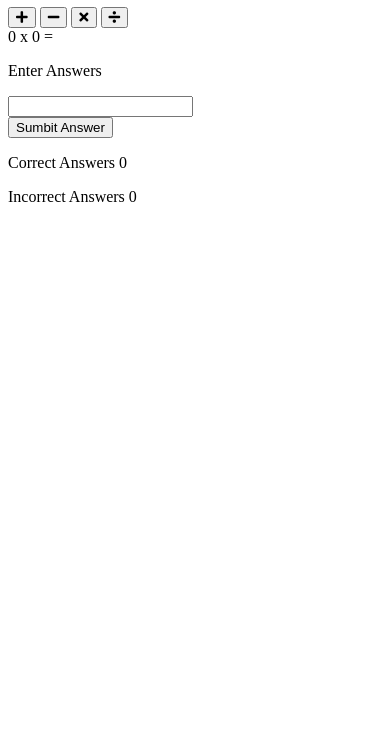
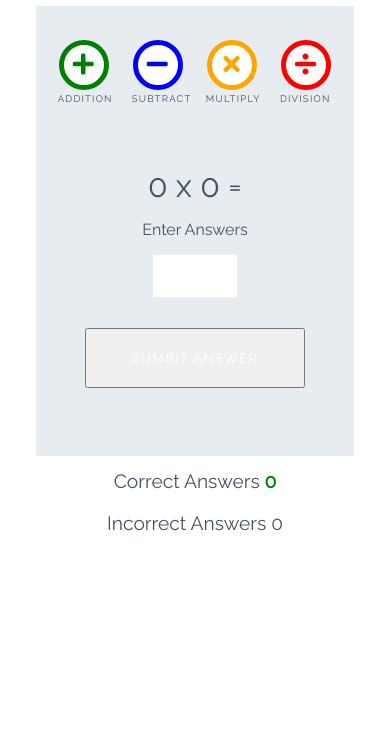
Before and after one commit to kayechasr/love-maths, a plain HTML site: page index.html in a window 390 px wide. Shown: the part 112-844 px from the top of the page. Drawn offline with Linux system fonts and the light colour scheme.

Commit message:
add styles for games

```diff
--- a/assets/css/style.css
+++ b/assets/css/style.css
@@ -0,0 +1,252 @@
+/* --------- Global style */
+
+body {
+    background-color: white;
+    font-family: "Raleway", sans-serif;
+    color: #445361;
+    text-align: center;
+}
+
+/* --------- Heading */
+
+.heading {
+    text-align: center;
+    font-size: 2.5rem;
+}
+
+.logo {
+    height: 40px;
+    padding-right: 5px;
+}
+
+/* --------- Game layout */
+
+.game-area {
+    background-color: #E6ECF0;
+    box-sizing: border-box;
+    width: 85%;
+    height: 65vh;
+    max-height: 450px;
+    max-width: 830px;
+    margin-left: auto;
+    margin-right: auto;
+    padding: 1%;
+}
+
+.question-area {
+    width: 50%;
+    font-size: 2rem;
+    margin: auto;
+    padding: 50px 0;
+}
+
+.question-area span {
+    padding: 0 15px;
+}
+
+.score-area {
+    margin: 5px auto;
+    width: 60%;
+    font-size: 1.2rem;
+}
+
+.controls-area {
+    width: 85%;
+    margin: 30px auto;
+}
+
+#score {
+    color: green;
+    font-weight: bold;
+}
+
+#incorrect {
+    color: red;
+    font-weight: bold;
+}
+
+.answer-message {
+    display: none;
+    font-size: 1rem;
+}
+
+#answer-box {
+    border: none;
+    color: #445361;
+    display: inline-block;
+    height: 40px;
+    width: 80px;
+    font-size: 1.2rem;
+}
+
+.scores {
+    display: inline-block;
+    padding: 25px;
+}
+
+/* --------- Buttons */
+
+.btn {
+    width: 220px;
+    height: 60px;
+    font-family: "Raleway", sans-serif;
+    text-transform: uppercase;
+    letter-spacing: 1.2px;
+    color: white;
+}
+
+.btn:focus {
+    outline: none;
+}
+
+.btn--big {
+    padding-top: 10px;
+    border-radius: 50%;
+    background-color: white;
+    border: 10px solid;
+    width: 100px;
+    height: 100px;
+    font-size: 3.2rem;
+    margin: 0 30px;
+    transition: all 0.5s;
+}
+
+.btn--big::after{
+    content: attr(data-type);
+    font-size: 1rem;
+    color: #445361;
+    position: relative;
+    left: -0.5em;
+}
+
+.btn--blue {
+    border-color: blue;
+    color: blue;
+}
+
+.btn--blue:active,
+.btn--blue:hover {
+    background-color: darkblue;
+    color: white;
+}
+
+.btn--orange {
+    border-color: orange;
+    color: orange;
+}
+
+.btn--orange:active,
+.btn--orange:hover {
+    background-color: darkorange;
+    color: white;
+}
+
+.btn--red {
+    border-color: red;
+    color: red;
+}
+
+.btn--red:active,
+.btn--red:hover {
+    background-color: darkred;
+    color: white;
+}
+
+.btn--green {
+    border-color: green;
+    color: green;
+}
+
+.btn--green:active,
+.btn--green:hover {
+    background-color: darkgreen;
+    color: white;
+}
+
+.btn--gray {
+    margin-top: 25px;
+    background-color: #445361;
+    border: 1px transparent;
+    border-radius: 20px;
+}
+
+.btn--gray:active,
+.btn--gray:hover {
+    background-color: #0d1013;
+}
+
+/* --------- Media queries */
+
+@media (max-width: 414px) {
+    .controls-area {
+        width: 100%;
+    }
+
+    .btn--big {
+        margin: 0 10px;
+        padding: 5px;
+        border: 5px solid;
+        width: 50px;
+        height: 50px;
+        font-size: 1.5rem;
+    }
+
+    .btn--big::after {
+        font-size: 0.6rem;
+        left: -0.7rem;
+    }
+
+    .question-area {
+        padding: 10% 0;
+        width: 100%;
+    }
+
+    .question-area span {
+        padding: 0;
+    }
+
+    .answer-message {
+        display: block;
+    }
+
+    #answer-box {
+        display: block;
+        margin: 0 auto;
+    }
+    .btn--gray {
+        margin-top: 0;
+    }
+
+    .score-area {
+        width: 100%;
+    }
+
+    .scores {
+        margin: 0.5em auto;
+        display: block;
+        padding: 5px;
+    }
+
+    .heading {
+        font-size: 2rem;
+    }
+}
+
+@media (max-width: 320px) {
+    .game-area {
+        height: 70vh;
+    }
+
+    .controls-area {
+        width: 75%;
+        margin: 10px auto;
+    }
+
+    .btn--big {
+        margin: 10px 10px;
+    }
+    .question-area {
+        padding: 10px 0;
+    }
+
+}
--- a/index.html
+++ b/index.html
@@ -18,16 +18,16 @@
 
     <div class="game-area">
         <div class="controls-area">
-            <button class="btn btn--bis btn--green">
+            <button data-type="addition" class="btn btn--big btn--green">
                 <i class="fas fa-plus"></i>
             </button>
-            <button class="btn btn--bis btn--blue">
+            <button data-type="subtract" class="btn btn--big btn--blue">
                 <i class="fas fa-minus"></i>
             </button>
-            <button class="btn btn--bis btn--orange">
+            <button data-type="multiply" class="btn btn--big btn--orange">
                 <i class="fas fa-times"></i>
             </button>
-            <button class="btn btn--bis btn--red">
+            <button data-type="division" class="btn btn--big btn--red">
                 <i class="fas fa-divide"></i>
             </button>
         </div>
@@ -41,7 +41,7 @@
             <input id="answer-box" type="number">
         </div>
 
-        <button class="btn btn-gray">Sumbit Answer</button>
+        <button data-type="sumbit" class="btn btn-gray">Sumbit Answer</button>
     </div>
 
     <div class="score-area">
```
